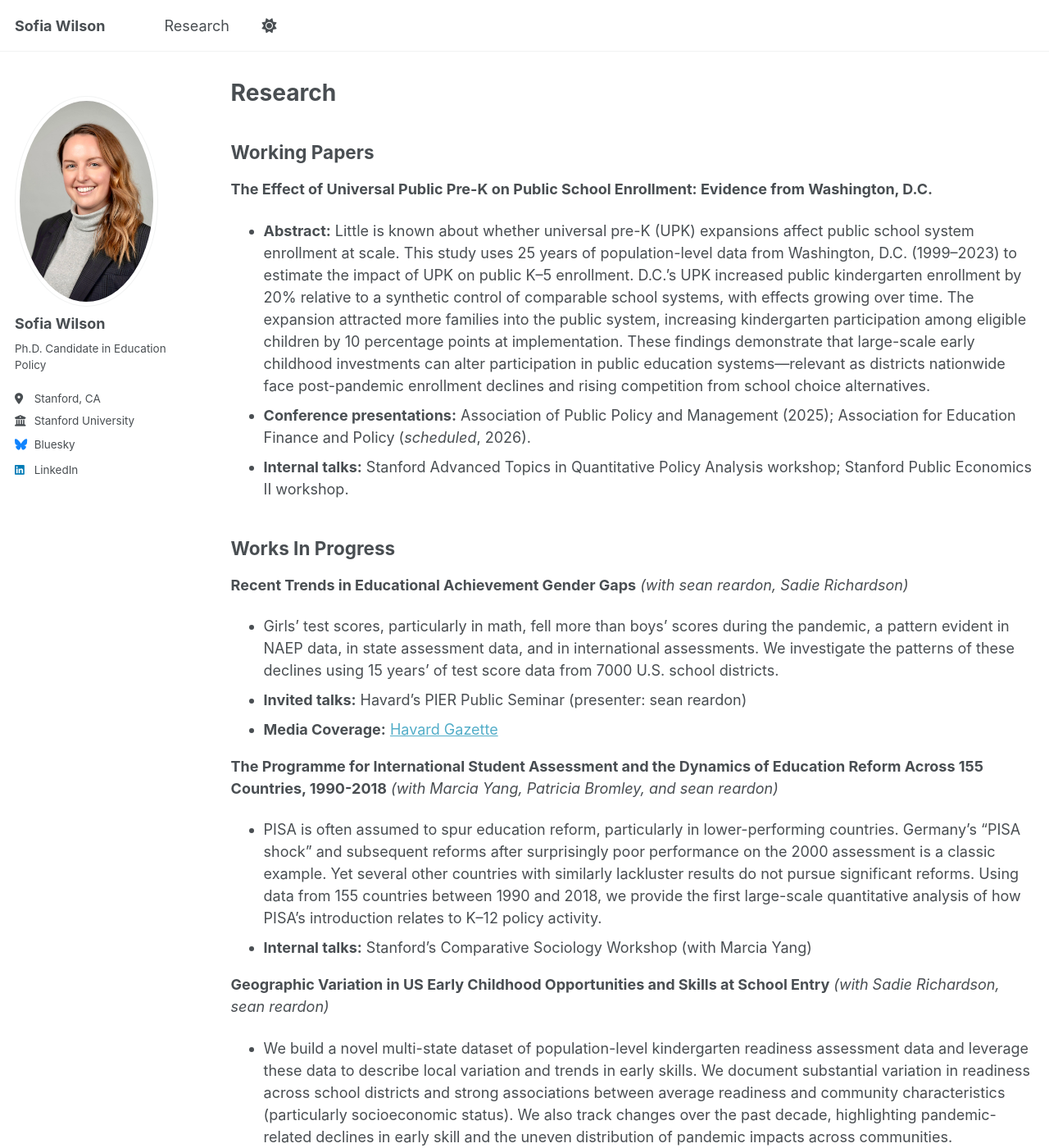
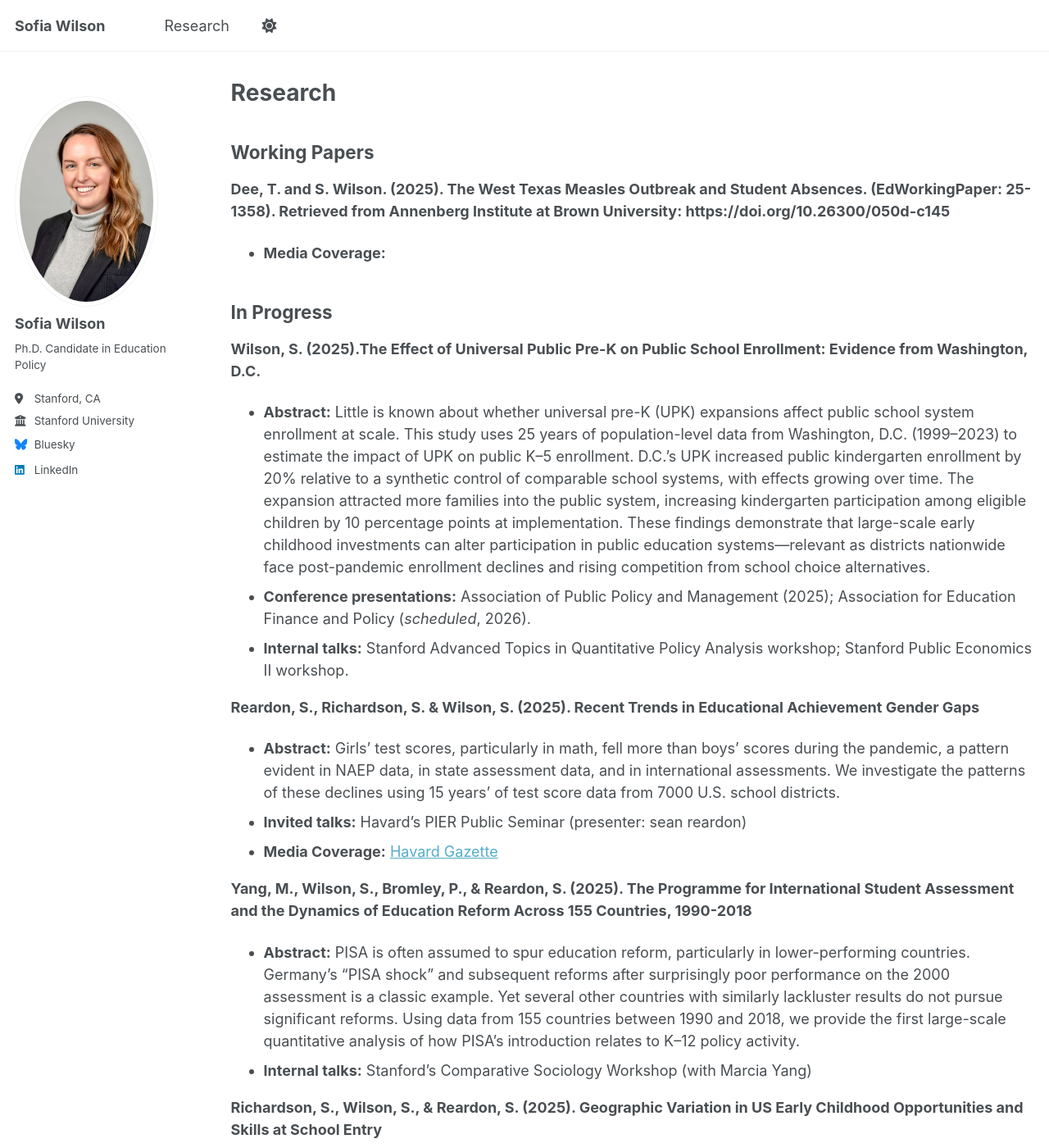
Before and after one commit to sofia-wilson/sofia-wilson.github.io, a Jekyll site: the page built from _pages/research.md, in a window 1280 px wide and 1400 px high. Shown: the whole window at 82% size. Built offline with Jekyll 4.4.1, drawn with Linux system fonts in a browser that asks for light colours.

Commit message:
Update research.md

```diff
--- a/_pages/research.md
+++ b/_pages/research.md
@@ -7,24 +7,24 @@ author_profile: true
 
 ## Working Papers
 
-**The Effect of Universal Public Pre-K on Public School Enrollment: Evidence from Washington, D.C.**
+**Dee, T. and S. Wilson. (2025). The West Texas Measles Outbreak and Student Absences. (EdWorkingPaper: 25-1358). Retrieved from Annenberg Institute at Brown University: https://doi.org/10.26300/050d-c145**
+- **Media Coverage:**
+
+## In Progress
+
+**Wilson, S. (2025).The Effect of Universal Public Pre-K on Public School Enrollment: Evidence from Washington, D.C.**
 - **Abstract:** Little is known about whether universal pre-K (UPK) expansions affect public school system enrollment at scale. This study uses 25 years of population-level data from Washington, D.C. (1999–2023) to estimate the impact of UPK on public K–5 enrollment. D.C.’s UPK increased public kindergarten enrollment by 20% relative to a synthetic control of comparable school systems, with effects growing over time. The expansion attracted more families into the public system, increasing kindergarten participation among eligible children by 10 percentage points at implementation. These findings demonstrate that large-scale early childhood investments can alter participation in public education systems—relevant as districts nationwide face post-pandemic enrollment declines and rising competition from school choice alternatives.
 - **Conference presentations:** Association of Public Policy and Management (2025); Association for Education Finance and Policy (*scheduled*, 2026).
 - **Internal talks:** Stanford Advanced Topics in Quantitative Policy Analysis workshop; Stanford Public Economics II workshop.
 
-## Works In Progress
-
-**Recent Trends in Educational Achievement Gender Gaps**
-*(with sean reardon, Sadie Richardson)*
-- Girls’ test scores, particularly in math, fell more than boys’ scores during the pandemic, a pattern evident in NAEP data, in state assessment data, and in international assessments. We investigate the patterns of these declines using 15 years’ of test score data from 7000 U.S. school districts.
+**Reardon, S., Richardson, S. & Wilson, S. (2025). Recent Trends in Educational Achievement Gender Gaps**
+- **Abstract:** Girls’ test scores, particularly in math, fell more than boys’ scores during the pandemic, a pattern evident in NAEP data, in state assessment data, and in international assessments. We investigate the patterns of these declines using 15 years’ of test score data from 7000 U.S. school districts.
 - **Invited talks:** Havard's PIER Public Seminar (presenter: sean reardon)
 - **Media Coverage:** [Havard Gazette](https://news.harvard.edu/gazette/story/2025/11/girls-fell-further-behind-in-math-during-after-pandemic/)
 
-**The Programme for International Student Assessment and the Dynamics of Education Reform Across 155 Countries, 1990-2018**
-*(with Marcia Yang, Patricia Bromley, and sean reardon)*
-- PISA is often assumed to spur education reform, particularly in lower-performing countries. Germany’s “PISA shock” and subsequent reforms after surprisingly poor performance on the 2000 assessment is a classic example. Yet several other countries with similarly lackluster results do not pursue significant reforms. Using data from 155 countries between 1990 and 2018, we provide the first large-scale quantitative analysis of how PISA’s introduction relates to K–12 policy activity.
+**Yang, M., Wilson, S., Bromley, P., & Reardon, S. (2025). The Programme for International Student Assessment and the Dynamics of Education Reform Across 155 Countries, 1990-2018**
+- **Abstract:** PISA is often assumed to spur education reform, particularly in lower-performing countries. Germany’s “PISA shock” and subsequent reforms after surprisingly poor performance on the 2000 assessment is a classic example. Yet several other countries with similarly lackluster results do not pursue significant reforms. Using data from 155 countries between 1990 and 2018, we provide the first large-scale quantitative analysis of how PISA’s introduction relates to K–12 policy activity.
 - **Internal talks:** Stanford's Comparative Sociology Workshop (with Marcia Yang)
 
-**Geographic Variation in US Early Childhood Opportunities and Skills at School Entry**
-*(with Sadie Richardson, sean reardon)*
-- We build a novel multi-state dataset of population-level kindergarten readiness assessment data and leverage these data to describe local variation and trends in early skills. We document substantial variation in readiness across school districts and strong associations between average readiness and community characteristics (particularly socioeconomic status). We also track changes over the past decade, highlighting pandemic-related declines in early skill and the uneven distribution of pandemic impacts across communities.
+**Richardson, S., Wilson, S., & Reardon, S. (2025). Geographic Variation in US Early Childhood Opportunities and Skills at School Entry**
+- **Abstract:** We build a novel multi-state dataset of population-level kindergarten readiness assessment data and leverage these data to describe local variation and trends in early skills. We document substantial variation in readiness across school districts and strong associations between average readiness and community characteristics (particularly socioeconomic status). We also track changes over the past decade, highlighting pandemic-related declines in early skill and the uneven distribution of pandemic impacts across communities.
```
